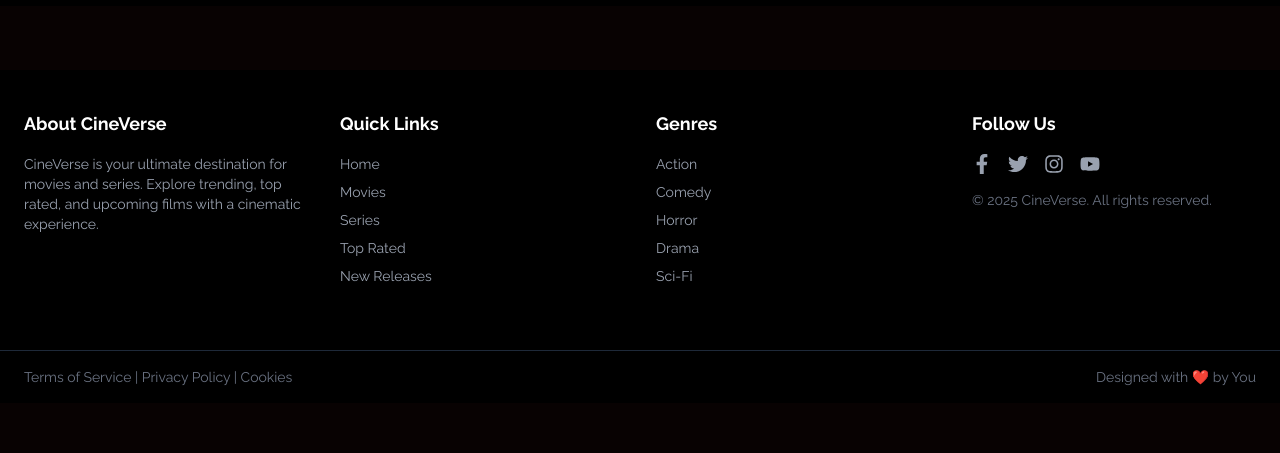
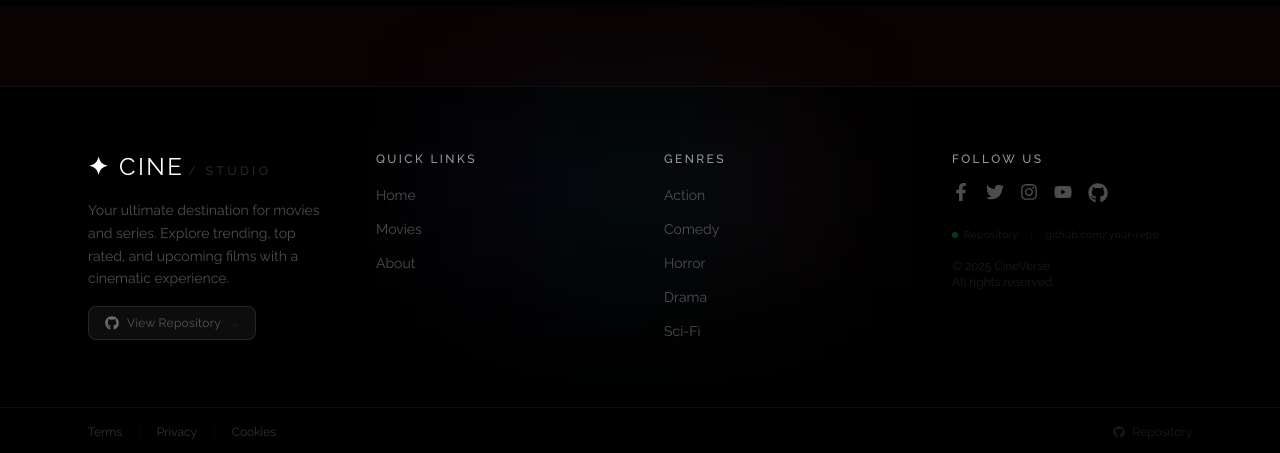
Before and after one commit to HamiParsa/Movie, a Next.js app: page / in a window 1280 px wide. Shown: the part 2576-3029 px from the top of the page. Before the commit the page ends 2979 px from the top, so only its background shows below. Built offline with nearby package versions, Linux system fonts and the light colour scheme.

Commit message:
change footer

```diff
--- a/src/components/Footer.tsx
+++ b/src/components/Footer.tsx
@@ -1,67 +1,279 @@
 "use client";
+
 import React from "react";
-import { FaFacebookF, FaTwitter, FaInstagram, FaYoutube } from "react-icons/fa";
+import { motion } from "framer-motion";
+import Link from "next/link";
+import {
+  FaFacebookF,
+  FaTwitter,
+  FaInstagram,
+  FaYoutube,
+  FaGithub
+} from "react-icons/fa";
 
+// ============================================================
+// Footer Links Configuration
+// ============================================================
+const QUICK_LINKS = [
+  { name: "Home", href: "/" },
+  { name: "Movies", href: "/movies" },
+  { name: "About", href: "/about" },
+];
+
+const GENRES = [
+  { name: "Action", href: "/" },
+  { name: "Comedy", href: "/" },
+  { name: "Horror", href: "/" },
+  { name: "Drama", href: "/" },
+  { name: "Sci-Fi", href: "/" },
+];
+
+const SOCIAL_ICONS = [
+  { icon: FaFacebookF, href: "#", label: "Facebook" },
+  { icon: FaTwitter, href: "#", label: "Twitter" },
+  { icon: FaInstagram, href: "#", label: "Instagram" },
+  { icon: FaYoutube, href: "#", label: "YouTube" },
+  { icon: FaGithub, href: "https://github.com/HamiParsa/Movie", label: "GitHub" },
+];
+
+// ============================================================
+// Footer Component
+// ============================================================
 export default function Footer() {
+  const currentYear = new Date().getFullYear();
+
+  // Animation variants for fade-up effect
+  const fadeUp = {
+    hidden: { opacity: 0, y: 20 },
+    visible: { opacity: 1, y: 0 },
+  };
+
   return (
-    <footer className="bg-black text-white mt-16">
-      {/* Upper Section: 4 columns */}
-      <div className="max-w-7xl mx-auto px-6 py-10 grid grid-cols-1 md:grid-cols-4 gap-8">
+    <footer className="relative bg-black/90 border-t border-white/5 mt-20">
+      {/* ============================================================
+          Subtle Glow Effect
+          ============================================================ */}
+      <div className="absolute top-0 left-1/2 -translate-x-1/2 w-[400px] h-[200px] bg-gradient-to-r from-purple-600/5 via-cyan-400/5 to-pink-500/5 blur-3xl pointer-events-none" />
 
-        {/* About Column */}
-        <div>
-          <h2 className="text-lg font-bold mb-4">About CineVerse</h2>
-          <p className="text-gray-400 text-sm">
-            CineVerse is your ultimate destination for movies and series.
-            Explore trending, top rated, and upcoming films with a cinematic experience.
-          </p>
-        </div>
+      {/* ============================================================
+          Main Footer Content
+          ============================================================ */}
+      <div className="max-w-6xl mx-auto px-6 py-16">
+        <div className="grid grid-cols-1 md:grid-cols-4 gap-12">
+          {/* ============================================================
+              Column 1 - Brand
+              ============================================================ */}
+          <motion.div
+            initial="hidden"
+            whileInView="visible"
+            viewport={{ once: true }}
+            variants={fadeUp}
+            transition={{ delay: 0.1 }}
+          >
+            <Link
+              href="/"
+              className="inline-block group mb-4"
+              aria-label="Homepage"
+            >
+              <span className="text-2xl font-light tracking-widest text-white">
+                <span className="font-bold">✦</span> CINE
+              </span>
+              <span className="text-white/20 text-xs tracking-[0.3em] group-hover:text-white/40 transition-colors ml-1">
+                / STUDIO
+              </span>
+            </Link>
 
-        {/* Quick Links Column */}
-        <div>
-          <h2 className="text-lg font-bold mb-4">Quick Links</h2>
-          <ul className="space-y-2 text-gray-400 text-sm">
-            <li><a href="#" className="hover:text-white transition">Home</a></li>
-            <li><a href="#" className="hover:text-white transition">Movies</a></li>
-            <li><a href="#" className="hover:text-white transition">Series</a></li>
-            <li><a href="#" className="hover:text-white transition">Top Rated</a></li>
-            <li><a href="#" className="hover:text-white transition">New Releases</a></li>
-          </ul>
-        </div>
+            <p className="text-white/30 text-sm leading-relaxed max-w-xs">
+              Your ultimate destination for movies and series. Explore trending,
+              top rated, and upcoming films with a cinematic experience.
+            </p>
 
-        {/* Genres Column */}
-        <div>
-          <h2 className="text-lg font-bold mb-4">Genres</h2>
-          <ul className="space-y-2 text-gray-400 text-sm">
-            <li><a href="#" className="hover:text-white transition">Action</a></li>
-            <li><a href="#" className="hover:text-white transition">Comedy</a></li>
-            <li><a href="#" className="hover:text-white transition">Horror</a></li>
-            <li><a href="#" className="hover:text-white transition">Drama</a></li>
-            <li><a href="#" className="hover:text-white transition">Sci-Fi</a></li>
-          </ul>
-        </div>
+            {/* Repository status */}
+            <motion.a
+              href="https://github.com/HamiParsa/Movie"
+              target="_blank"
+              rel="noopener noreferrer"
+              whileHover={{ scale: 1.02 }}
+              className="inline-flex items-center gap-2 mt-4 px-4 py-2 rounded-lg bg-white/5 border border-white/10 hover:bg-white/10 hover:border-white/20 transition-all duration-300 group"
+            >
+              <FaGithub className="text-white/40 group-hover:text-white/70 transition-colors" size={14} />
+              <span className="text-white/30 group-hover:text-white/50 text-xs tracking-wide transition-colors">
+                View Repository
+              </span>
+              <span className="text-[10px] text-white/10 group-hover:text-white/20 transition-colors">
+                →
+              </span>
+            </motion.a>
 
-        {/* Social Column */}
-        <div>
-          <h2 className="text-lg font-bold mb-4">Follow Us</h2>
-          <div className="flex space-x-4 text-gray-400 text-xl">
-            {/* Social icons */}
-            <a href="#" className="hover:text-white transition"><FaFacebookF /></a>
-            <a href="#" className="hover:text-white transition"><FaTwitter /></a>
-            <a href="#" className="hover:text-white transition"><FaInstagram /></a>
-            <a href="#" className="hover:text-white transition"><FaYoutube /></a>
-          </div>
-          <p className="text-gray-500 text-sm mt-4">
-            &copy; {new Date().getFullYear()} CineVerse. All rights reserved.
-          </p>
+            {/* Copyright - visible on mobile */}
+            <p className="text-white/10 text-xs mt-6 md:hidden">
+              &copy; {currentYear} CineVerse. All rights reserved.
+            </p>
+          </motion.div>
+
+          {/* ============================================================
+              Column 2 - Quick Links
+              ============================================================ */}
+          <motion.div
+            initial="hidden"
+            whileInView="visible"
+            viewport={{ once: true }}
+            variants={fadeUp}
+            transition={{ delay: 0.15 }}
+          >
+            <h3 className="text-white/60 text-xs font-medium tracking-[0.2em] uppercase mb-4">
+              Quick Links
+            </h3>
+            <ul className="space-y-2.5">
+              {QUICK_LINKS.map((link) => (
+                <li key={link.name}>
+                  <Link
+                    href={link.href}
+                    className="text-white/30 hover:text-white/70 text-sm transition-colors duration-300"
+                  >
+                    {link.name}
+                  </Link>
+                </li>
+              ))}
+            </ul>
+          </motion.div>
+
+          {/* ============================================================
+              Column 3 - Genres
+              ============================================================ */}
+          <motion.div
+            initial="hidden"
+            whileInView="visible"
+            viewport={{ once: true }}
+            variants={fadeUp}
+            transition={{ delay: 0.2 }}
+          >
+            <h3 className="text-white/60 text-xs font-medium tracking-[0.2em] uppercase mb-4">
+              Genres
+            </h3>
+            <ul className="space-y-2.5">
+              {GENRES.map((genre) => (
+                <li key={genre.name}>
+                  <Link
+                    href={genre.href}
+                    className="text-white/30 hover:text-white/70 text-sm transition-colors duration-300"
+                  >
+                    {genre.name}
+                  </Link>
+                </li>
+              ))}
+            </ul>
+          </motion.div>
+
+          {/* ============================================================
+              Column 4 - Social & Copyright
+              ============================================================ */}
+          <motion.div
+            initial="hidden"
+            whileInView="visible"
+            viewport={{ once: true }}
+            variants={fadeUp}
+            transition={{ delay: 0.25 }}
+          >
+            <h3 className="text-white/60 text-xs font-medium tracking-[0.2em] uppercase mb-4">
+              Follow Us
+            </h3>
+
+            {/* Social Icons */}
+            <div className="flex flex-wrap gap-4 mb-6">
+              {SOCIAL_ICONS.map((social, index) => {
+                const Icon = social.icon;
+                const isGithub = social.label === "GitHub";
+                return (
+                  <motion.a
+                    key={index}
+                    href={social.href}
+                    target={isGithub ? "_blank" : undefined}
+                    rel={isGithub ? "noopener noreferrer" : undefined}
+                    aria-label={social.label}
+                    whileHover={{
+                      scale: 1.15,
+                      y: -3,
+                      rotate: isGithub ? 0 : undefined,
+                    }}
+                    whileTap={{ scale: 0.95 }}
+                    className={`
+                      text-white/30 hover:text-white/70 transition-all duration-300
+                      ${isGithub ? "hover:text-white" : ""}
+                    `}
+                  >
+                    <Icon size={isGithub ? 20 : 18} />
+                  </motion.a>
+                );
+              })}
+            </div>
+
+            {/* GitHub stats - optional */}
+            <motion.div
+              initial={{ opacity: 0 }}
+              whileInView={{ opacity: 1 }}
+              viewport={{ once: true }}
+              transition={{ delay: 0.3 }}
+              className="hidden md:block"
+            >
+              <div className="flex items-center gap-3 text-white/10 text-[10px] tracking-wider">
+                <span className="flex items-center gap-1.5">
+                  <span className="w-1.5 h-1.5 rounded-full bg-green-500/30" />
+                  Repository
+                </span>
+                <span className="text-white/5">|</span>
+                <a
+                  href="https://github.com/HamiParsa/Movie"
+                  target="_blank"
+                  rel="noopener noreferrer"
+                  className="hover:text-white/30 transition-colors"
+                >
+                  github.com/your-repo
+                </a>
+              </div>
+            </motion.div>
+
+            {/* Copyright - hidden on mobile (shown above) */}
+            <p className="text-white/10 text-xs hidden md:block mt-4">
+              &copy; {currentYear} CineVerse
+              <br />
+              All rights reserved.
+            </p>
+          </motion.div>
         </div>
       </div>
 
-      {/* Bottom Divider Section */}
-      <div className="border-t border-gray-800 mt-6">
-        <div className="max-w-7xl mx-auto px-6 py-4 text-gray-500 text-sm flex flex-col md:flex-row justify-between items-center">
-          <span>Terms of Service | Privacy Policy | Cookies</span>
-          <span className="mt-2 md:mt-0">Designed with ❤️ by You</span>
+      {/* ============================================================
+          Bottom Bar - Minimal Divider
+          ============================================================ */}
+      <div className="border-t border-white/5">
+        <div className="max-w-6xl mx-auto px-6 py-4">
+          <div className="flex flex-col md:flex-row justify-between items-center gap-2 text-xs">
+            <div className="flex gap-4 text-white/20">
+              <a href="#" className="hover:text-white/40 transition-colors">
+                Terms
+              </a>
+              <span className="text-white/5">|</span>
+              <a href="#" className="hover:text-white/40 transition-colors">
+                Privacy
+              </a>
+              <span className="text-white/5">|</span>
+              <a href="#" className="hover:text-white/40 transition-colors">
+                Cookies
+              </a>
+            </div>
+
+            {/* GitHub link in bottom bar */}
+            <a
+              href="https://github.com/HamiParsa/Movie"
+              target="_blank"
+              rel="noopener noreferrer"
+              className="flex items-center gap-2 text-white/10 hover:text-white/30 transition-colors"
+            >
+              <FaGithub size={12} />
+              <span>Repository</span>
+            </a>
+          </div>
         </div>
       </div>
     </footer>
```
